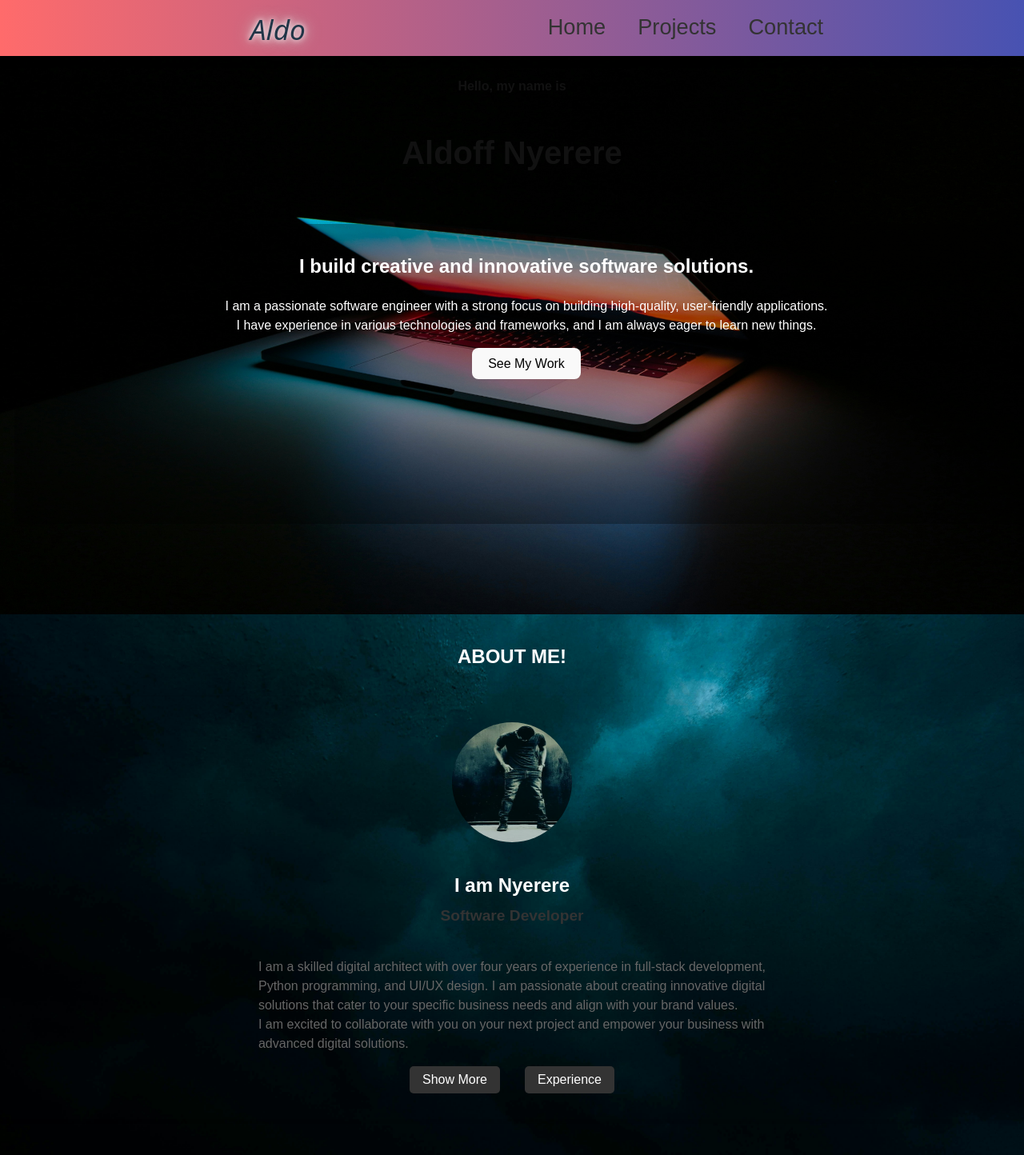
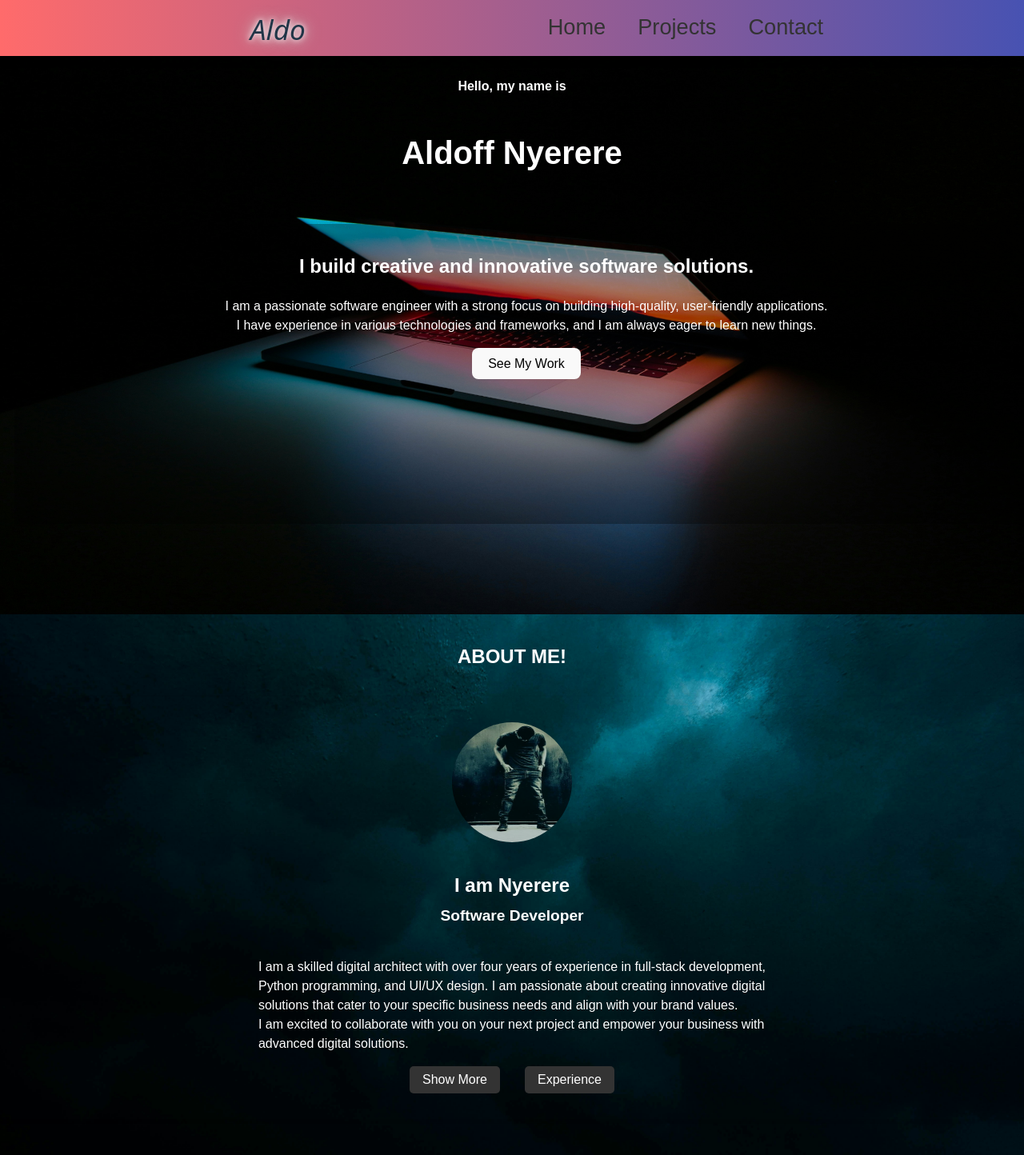
Before and after one commit to Achors/Ad-profile, a React (Vite) app in the folder client/: page / in a window 1280 px wide. Shown: the top 1444 px of the page at 80% size. Built offline with nearby package versions, Linux system fonts and the light colour scheme.

Commit message:
feat: User Interface fixed

```diff
--- a/client/src/components/HomePage.module.css
+++ b/client/src/components/HomePage.module.css
@@ -78,7 +78,7 @@
   }
 
   .name {
-    color: #111;
+    color: #fff;
     font-weight: bold;
   }
 
@@ -183,7 +183,7 @@
 
 .sectionDescription {
   font-size: 18px;
-  color: #666;
+  color: #fff;
   margin-bottom: 30px;
 }
 
@@ -207,7 +207,7 @@
 
 .infoLabel {
   font-weight: bold;
-  color: #333;
+  color: #fff;
   margin-bottom: 5px;
   margin-right: 10px;
 }
--- a/client/src/components/about.css
+++ b/client/src/components/about.css
@@ -40,14 +40,14 @@
   .job-title {
     font-size: 1.2rem;
     font-weight: bold;
-    color: #333;
+    color: #fff;
   }
 
   .description {
     text-align: justify;
     line-height: 1.5;
     margin-bottom: 1rem;
-    color: #666;
+    color: #fff;
   }
 
   .toggle-btn {
@@ -85,7 +85,7 @@
     border: 1px solid #ddd;
     border-radius: 5px; /* Rounded corners for individual cards */
     box-shadow: 0 2px 5px rgba(0, 0, 0, 0.1); /* Subtle shadow for depth */
-    background-color: #fff; /* White background for cards */
+    background-color: rgba(0, 0, 0, 0.1); /* White background for cards */
   }
 
   .experience-card h3,
@@ -100,7 +100,7 @@
   }
 
   .experience-card.education {
-    background-color: #eee; /
+    background-color: rgba(0, 0, 0, 0.1); /
   }
 
   .download-resume-btn {
```
